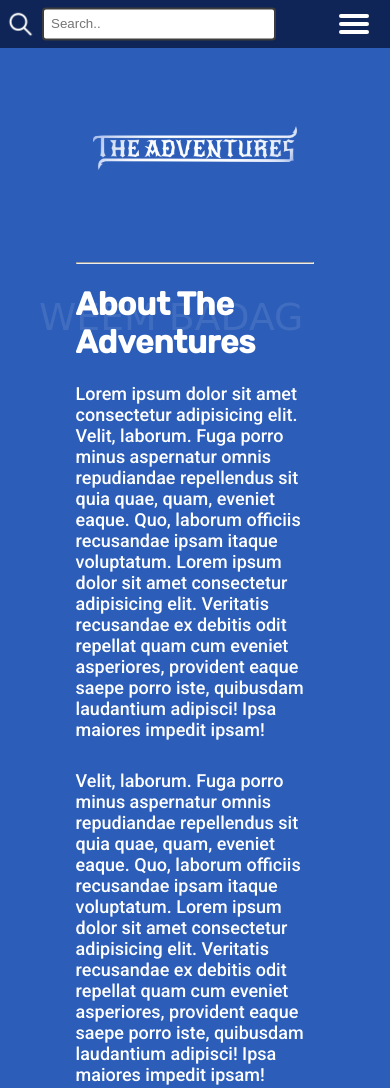
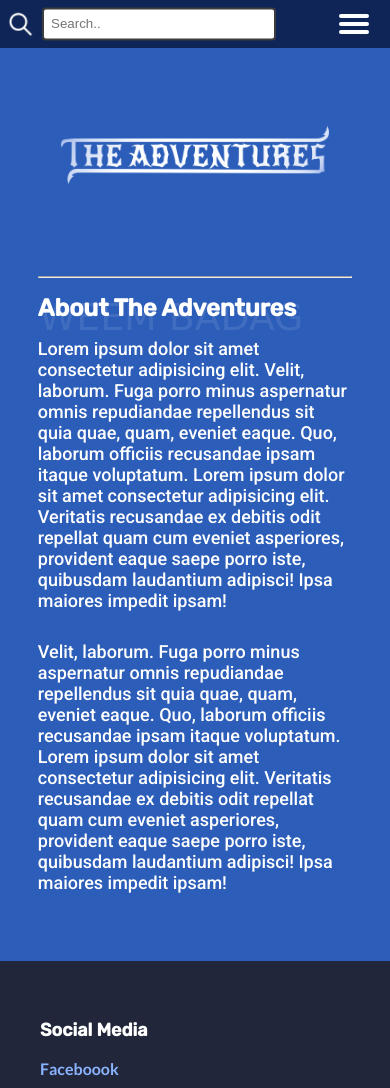
Before and after one commit to norman-andrians/theadventureseries, a plain HTML site: page about/index.html in a window 390 px wide. Shown: the top 1088 px of the page. Drawn offline with nearby package versions, Linux system fonts and the light colour scheme.

Commit message:
revisi-10

```diff
--- a/assets/style/page/about-page.css
+++ b/assets/style/page/about-page.css
@@ -70,3 +70,17 @@
         font-size: large;
     }
 }
+@media screen and (max-width: 480px) {
+    .container-utama {
+        padding: 1cm 1cm;
+    }
+    .container-utama > h1 {
+        font-size: x-large;
+    }
+    .about-img {
+        padding: 100px 0 80px 0;
+    }
+    .isi {
+        font-size: normal;
+    }
+}
```
